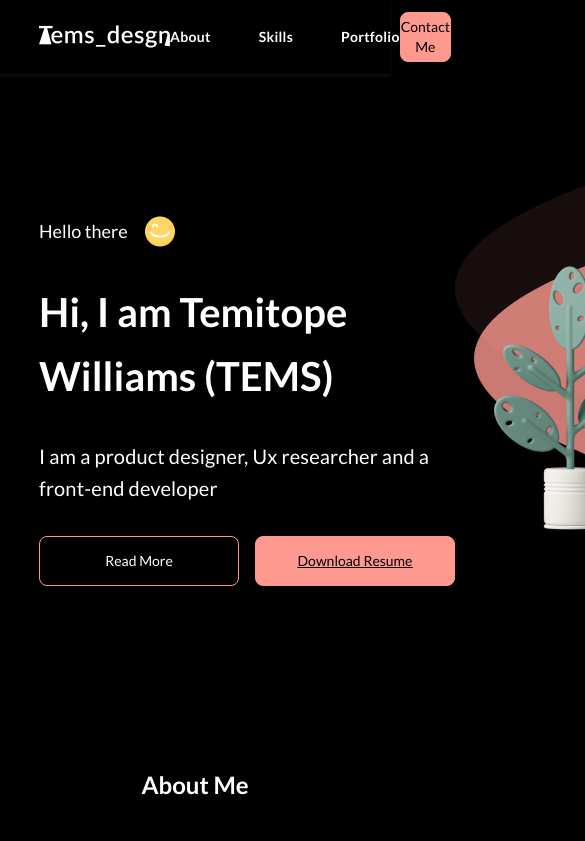
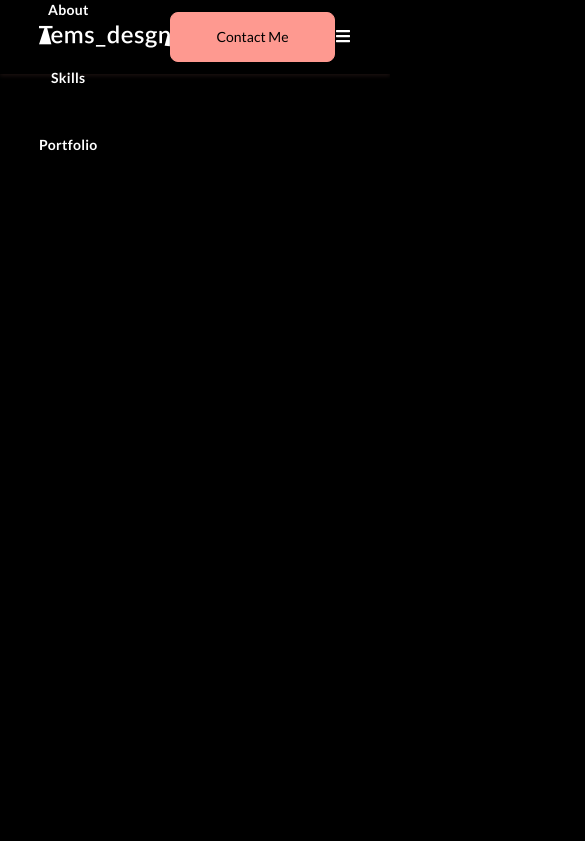
Before and after one commit to Opssy/portfolio, a React (Create React App) app: page / in a window 390 px wide. Shown: the top 841 px of the page, 585 px wide, since content can reach past the window. Built offline with nearby package versions, Linux system fonts and the light colour scheme; the HTML template or start-up script is replaced by a standard one.

Commit message:
done with logice adding styings

```diff
--- a/src/App.js
+++ b/src/App.js
@@ -10,12 +10,12 @@ const App = () => {
   return (
     <>
       <Header />
-      <Hero />
-      <About />
+      {/* <Hero /> */}
+      {/* <About />
       <Skills />
       <Projects />
       <Contact />
-      <Footer />
+      <Footer /> */}
     </>
   );
 };
--- a/src/components/header/Header.jsx
+++ b/src/components/header/Header.jsx
@@ -1,10 +1,13 @@
-import React from "react";
+import React, { useState } from "react";
 import Logo from "../../assets/logo.png";
 import Button from "../buttonComponents/Button";
 import HeaderStyle from "./header.module.css";
+import { FaBars, FaTimes } from "react-icons/fa";
 
 const Header = () => {
   const links = ["About", "Skills", "Portfolio"];
+  const [mobile, setMobile] = useState(false);
+
   return (
     <header className={`${HeaderStyle.headerCon}`}>
       <div className="container">
@@ -12,7 +15,7 @@ const Header = () => {
           <div className={`${HeaderStyle.logo}`}>
             <img src={Logo} alt="logo" />
           </div>
-          <ul className={`${HeaderStyle.links}`}>
+          <ul className={`${HeaderStyle.links} ${mobile ? `left` : `none`}`}>
             {links.map((link) => (
               <li key={link}>
                 <a href={`#${link}`}>{link}</a>
@@ -24,6 +27,13 @@ const Header = () => {
             text="Contact Me"
             link="contactme"
           />
+          <span className={`${HeaderStyle.toggle}`}>
+            {mobile ? (
+              <FaTimes onClick={() => setMobile(false)} />
+            ) : (
+              <FaBars onClick={() => setMobile(true)} />
+            )}
+          </span>
         </div>
       </div>
     </header>
--- a/src/components/header/header.module.css
+++ b/src/components/header/header.module.css
@@ -13,6 +13,7 @@
     justify-content: space-between;
     align-items: center;
     padding: 12px 0;
+    position: relative;
 }
 /* .logo {
 } */
@@ -33,3 +34,11 @@
     background-color: var(--btnBg);
     color: var(--black) !important;
 }
+@media screen and (max-width: 992px) {
+    .headerArea .links {
+        position: absolute;
+        top: 0;
+        left: 0;
+        flex-direction: column;
+    }
+}
```
